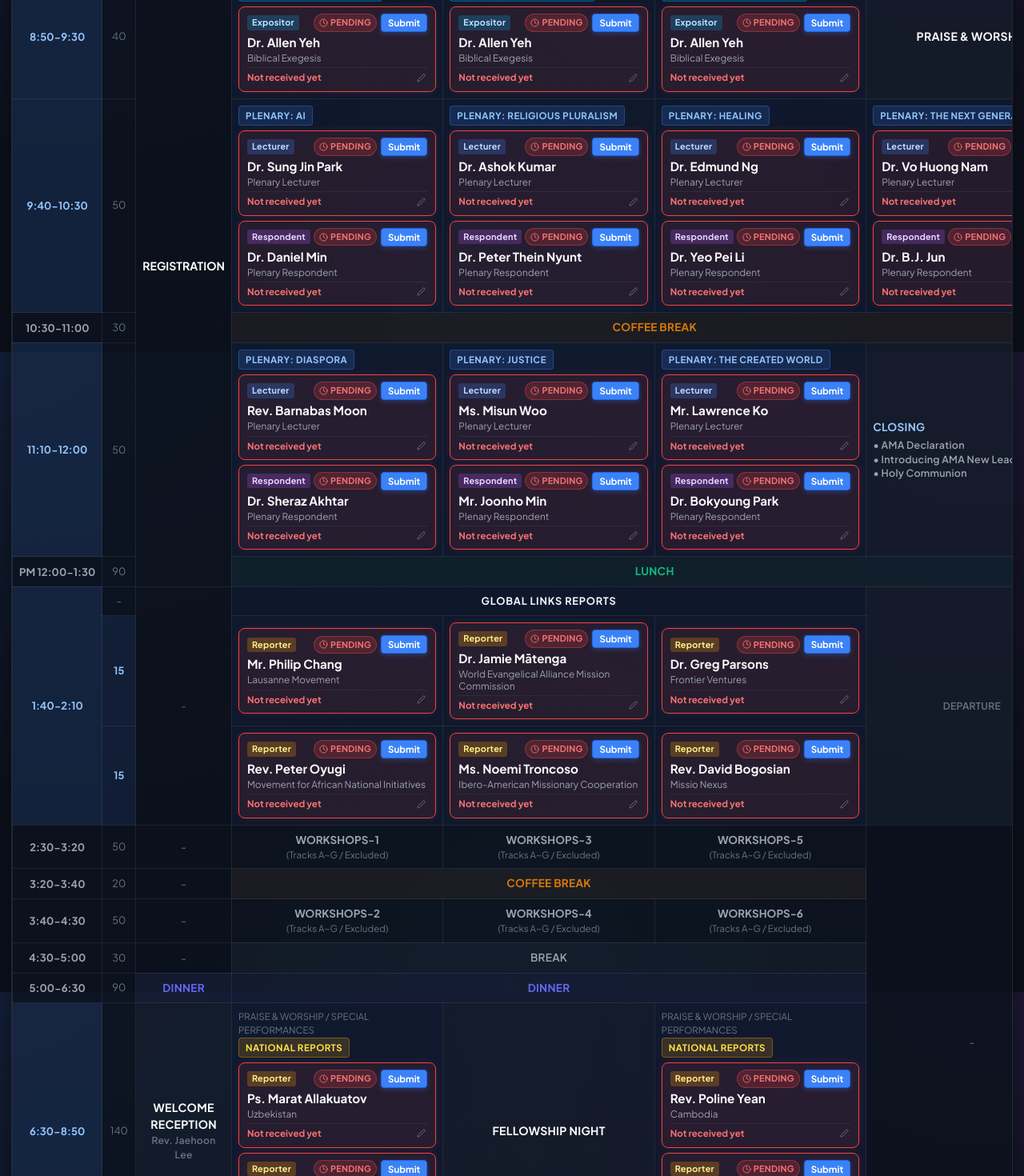
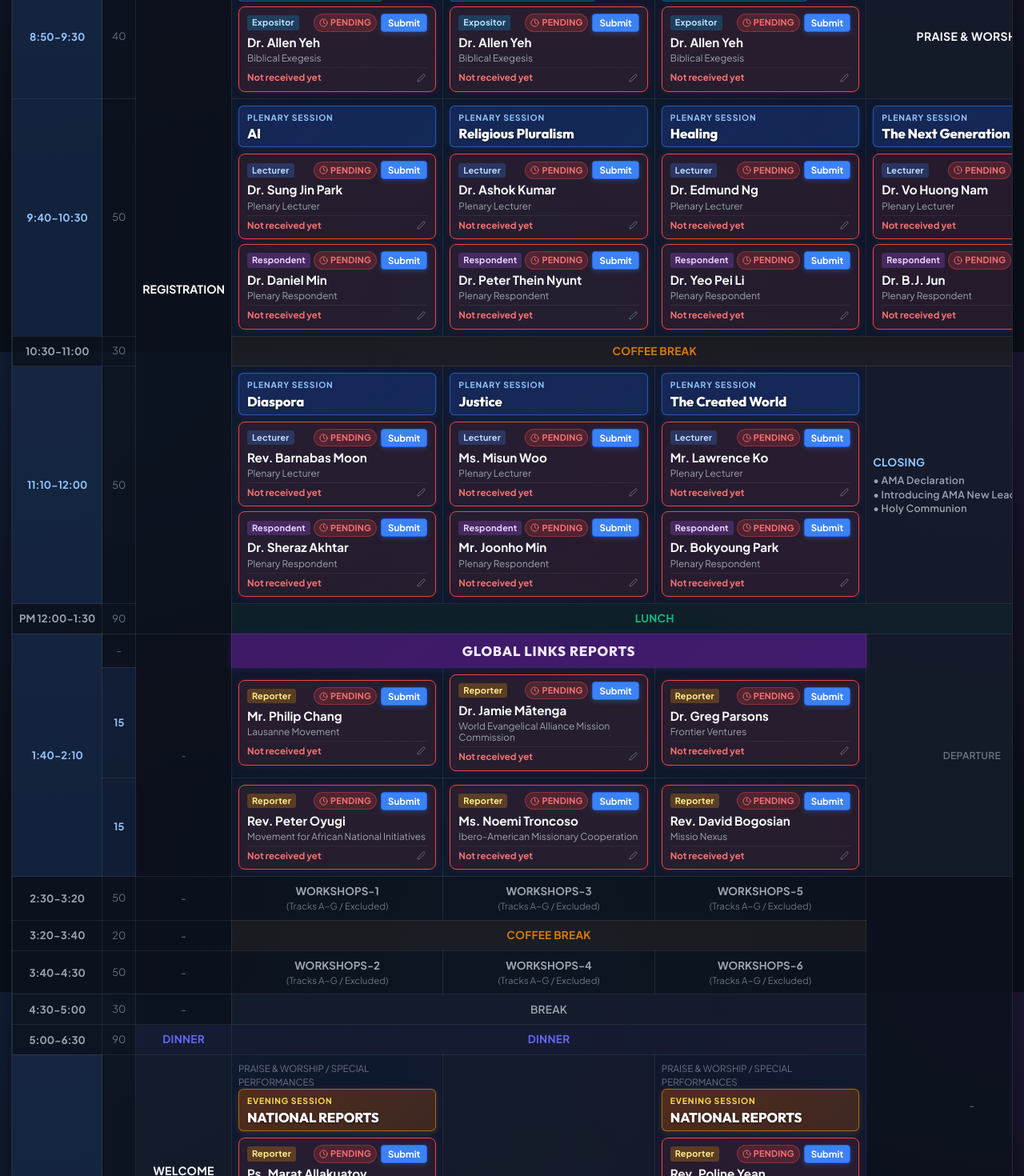
Before and after one commit to songh3ok/ama2026-report-tracker, a React (Vite) app: page / in a window 1280 px wide. Shown: the part 360-1830 px from the top of the page at 80% size. Built offline with nearby package versions, Linux system fonts and the light colour scheme.

Commit message:
style: enlarge and emphasize Plenary, Global Links, and National Reports titles

```diff
--- a/src/App.css
+++ b/src/App.css
@@ -528,14 +528,16 @@
 }
 
 .cell-global-header {
-  background: #0f172a;
-  color: #f1f5f9;
+  background: linear-gradient(135deg, rgba(88, 28, 135, 0.65) 0%, rgba(126, 34, 206, 0.45) 100%);
+  color: #f3e8ff;
   font-weight: 800;
-  font-size: 0.8rem;
-  letter-spacing: 0.06em;
-  padding: 6px 8px;
-  border: 1px solid var(--border-color);
+  font-size: 1.05rem;
+  letter-spacing: 0.05em;
+  padding: 8px 12px;
+  border: 1.5px solid rgba(168, 85, 247, 0.5);
   text-transform: uppercase;
+  font-family: var(--font-heading);
+  box-shadow: 0 2px 8px rgba(126, 34, 206, 0.25);
 }
 
 /* Static Common Cells */
@@ -639,10 +641,43 @@
   letter-spacing: 0.04em;
 }
 
+.tt-plenary-header {
+  background: linear-gradient(135deg, rgba(30, 58, 138, 0.45) 0%, rgba(37, 99, 235, 0.22) 100%);
+  border: 1.5px solid rgba(59, 130, 246, 0.55);
+  border-radius: 6px;
+  padding: 6px 10px;
+  margin-bottom: 8px;
+  box-shadow: 0 2px 8px rgba(37, 99, 235, 0.2);
+}
+
+.plenary-sub-tag {
+  font-size: 0.65rem;
+  font-weight: 800;
+  text-transform: uppercase;
+  letter-spacing: 0.08em;
+  color: #93c5fd;
+  display: block;
+  margin-bottom: 2px;
+}
+
+.plenary-main-topic {
+  font-size: 1.05rem;
+  font-weight: 800;
+  color: #ffffff;
+  letter-spacing: -0.01em;
+  line-height: 1.25;
+  font-family: var(--font-heading);
+  text-shadow: 0 1px 3px rgba(0, 0, 0, 0.5);
+}
+
 .banner-plenary {
-  background: rgba(59, 130, 246, 0.18);
-  color: #93c5fd;
-  border: 1px solid rgba(59, 130, 246, 0.35);
+  background: linear-gradient(135deg, rgba(30, 58, 138, 0.6) 0%, rgba(37, 99, 235, 0.45) 100%);
+  color: #ffffff;
+  border: 1.5px solid #3b82f6;
+  font-size: 0.88rem;
+  font-weight: 800;
+  padding: 4px 10px;
+  box-shadow: 0 2px 8px rgba(37, 99, 235, 0.25);
 }
 
 .banner-biblical {
@@ -652,15 +687,52 @@
 }
 
 .banner-global {
-  background: rgba(168, 85, 247, 0.18);
-  color: #d8b4fe;
-  border: 1px solid rgba(168, 85, 247, 0.35);
+  background: linear-gradient(135deg, rgba(88, 28, 135, 0.6) 0%, rgba(126, 34, 206, 0.4) 100%);
+  color: #f3e8ff;
+  border: 1.5px solid #a855f7;
+  font-size: 0.88rem;
+  font-weight: 800;
+  padding: 4px 10px;
+  box-shadow: 0 2px 8px rgba(168, 85, 247, 0.25);
+}
+
+.tt-national-header {
+  background: linear-gradient(135deg, rgba(146, 64, 14, 0.5) 0%, rgba(180, 83, 9, 0.28) 100%);
+  border: 1.5px solid rgba(245, 158, 11, 0.55);
+  border-radius: 6px;
+  padding: 6px 10px;
+  margin-bottom: 8px;
+  box-shadow: 0 2px 8px rgba(245, 158, 11, 0.2);
+}
+
+.national-sub-tag {
+  font-size: 0.65rem;
+  font-weight: 800;
+  text-transform: uppercase;
+  letter-spacing: 0.08em;
+  color: #fde047;
+  display: block;
+  margin-bottom: 2px;
+}
+
+.national-main-topic {
+  font-size: 1.05rem;
+  font-weight: 800;
+  color: #ffffff;
+  letter-spacing: -0.01em;
+  line-height: 1.25;
+  font-family: var(--font-heading);
+  text-shadow: 0 1px 3px rgba(0, 0, 0, 0.5);
 }
 
 .banner-national {
-  background: rgba(245, 158, 11, 0.18);
-  color: #fde047;
-  border: 1px solid rgba(245, 158, 11, 0.35);
+  background: linear-gradient(135deg, rgba(146, 64, 14, 0.65) 0%, rgba(180, 83, 9, 0.45) 100%);
+  color: #ffffff;
+  border: 1.5px solid #f59e0b;
+  font-size: 0.88rem;
+  font-weight: 800;
+  padding: 4px 10px;
+  box-shadow: 0 2px 8px rgba(245, 158, 11, 0.25);
 }
 
 .tt-speakers-pair {
--- a/src/components/TimetableGrid.jsx
+++ b/src/components/TimetableGrid.jsx
@@ -172,8 +172,9 @@ export function TimetableGrid({
               <td className="cell-min">50</td>
               {/* Tue: AI */}
               <td className="cell-target">
-                <div className="tt-session-banner banner-plenary">
-                  PLENARY: AI
+                <div className="tt-plenary-header">
+                  <span className="plenary-sub-tag">PLENARY SESSION</span>
+                  <h4 className="plenary-main-topic">AI</h4>
                 </div>
                 <div className="tt-speakers-pair">
                   {renderSpeakerBox("plenary-1-speaker")}
@@ -182,8 +183,9 @@ export function TimetableGrid({
               </td>
               {/* Wed: Religious Pluralism */}
               <td className="cell-target">
-                <div className="tt-session-banner banner-plenary">
-                  PLENARY: Religious Pluralism
+                <div className="tt-plenary-header">
+                  <span className="plenary-sub-tag">PLENARY SESSION</span>
+                  <h4 className="plenary-main-topic">Religious Pluralism</h4>
                 </div>
                 <div className="tt-speakers-pair">
                   {renderSpeakerBox("plenary-3-speaker")}
@@ -192,8 +194,9 @@ export function TimetableGrid({
               </td>
               {/* Thu: Healing */}
               <td className="cell-target">
-                <div className="tt-session-banner banner-plenary">
-                  PLENARY: Healing
+                <div className="tt-plenary-header">
+                  <span className="plenary-sub-tag">PLENARY SESSION</span>
+                  <h4 className="plenary-main-topic">Healing</h4>
                 </div>
                 <div className="tt-speakers-pair">
                   {renderSpeakerBox("plenary-5-speaker")}
@@ -202,8 +205,9 @@ export function TimetableGrid({
               </td>
               {/* Fri: The Next Generation */}
               <td className="cell-target">
-                <div className="tt-session-banner banner-plenary">
-                  PLENARY: The Next Generation
+                <div className="tt-plenary-header">
+                  <span className="plenary-sub-tag">PLENARY SESSION</span>
+                  <h4 className="plenary-main-topic">The Next Generation</h4>
                 </div>
                 <div className="tt-speakers-pair">
                   {renderSpeakerBox("plenary-7-speaker")}
@@ -227,8 +231,9 @@ export function TimetableGrid({
               <td className="cell-min">50</td>
               {/* Tue: Diaspora */}
               <td className="cell-target">
-                <div className="tt-session-banner banner-plenary">
-                  PLENARY: Diaspora
+                <div className="tt-plenary-header">
+                  <span className="plenary-sub-tag">PLENARY SESSION</span>
+                  <h4 className="plenary-main-topic">Diaspora</h4>
                 </div>
                 <div className="tt-speakers-pair">
                   {renderSpeakerBox("plenary-2-speaker")}
@@ -237,8 +242,9 @@ export function TimetableGrid({
               </td>
               {/* Wed: Justice */}
               <td className="cell-target">
-                <div className="tt-session-banner banner-plenary">
-                  PLENARY: Justice
+                <div className="tt-plenary-header">
+                  <span className="plenary-sub-tag">PLENARY SESSION</span>
+                  <h4 className="plenary-main-topic">Justice</h4>
                 </div>
                 <div className="tt-speakers-pair">
                   {renderSpeakerBox("plenary-4-speaker")}
@@ -247,8 +253,9 @@ export function TimetableGrid({
               </td>
               {/* Thu: The Created World */}
               <td className="cell-target">
-                <div className="tt-session-banner banner-plenary">
-                  PLENARY: The Created World
+                <div className="tt-plenary-header">
+                  <span className="plenary-sub-tag">PLENARY SESSION</span>
+                  <h4 className="plenary-main-topic">The Created World</h4>
                 </div>
                 <div className="tt-speakers-pair">
                   {renderSpeakerBox("plenary-6-speaker")}
@@ -401,8 +408,9 @@ export function TimetableGrid({
                 <div className="evening-sub-block">
                   <div className="static-sub-mini">PRAISE & WORSHIP / SPECIAL PERFORMANCES</div>
                 </div>
-                <div className="tt-session-banner banner-national">
-                  NATIONAL REPORTS
+                <div className="tt-national-header">
+                  <span className="national-sub-tag">EVENING SESSION</span>
+                  <h4 className="national-main-topic">NATIONAL REPORTS</h4>
                 </div>
                 <div className="tt-speakers-pair">
                   {renderSpeakerBox("national-1")}
@@ -421,8 +429,9 @@ export function TimetableGrid({
                 <div className="evening-sub-block">
                   <div className="static-sub-mini">PRAISE & WORSHIP / SPECIAL PERFORMANCES</div>
                 </div>
-                <div className="tt-session-banner banner-national">
-                  NATIONAL REPORTS
+                <div className="tt-national-header">
+                  <span className="national-sub-tag">EVENING SESSION</span>
+                  <h4 className="national-main-topic">NATIONAL REPORTS</h4>
                 </div>
                 <div className="tt-speakers-pair">
                   {renderSpeakerBox("national-3")}
```
